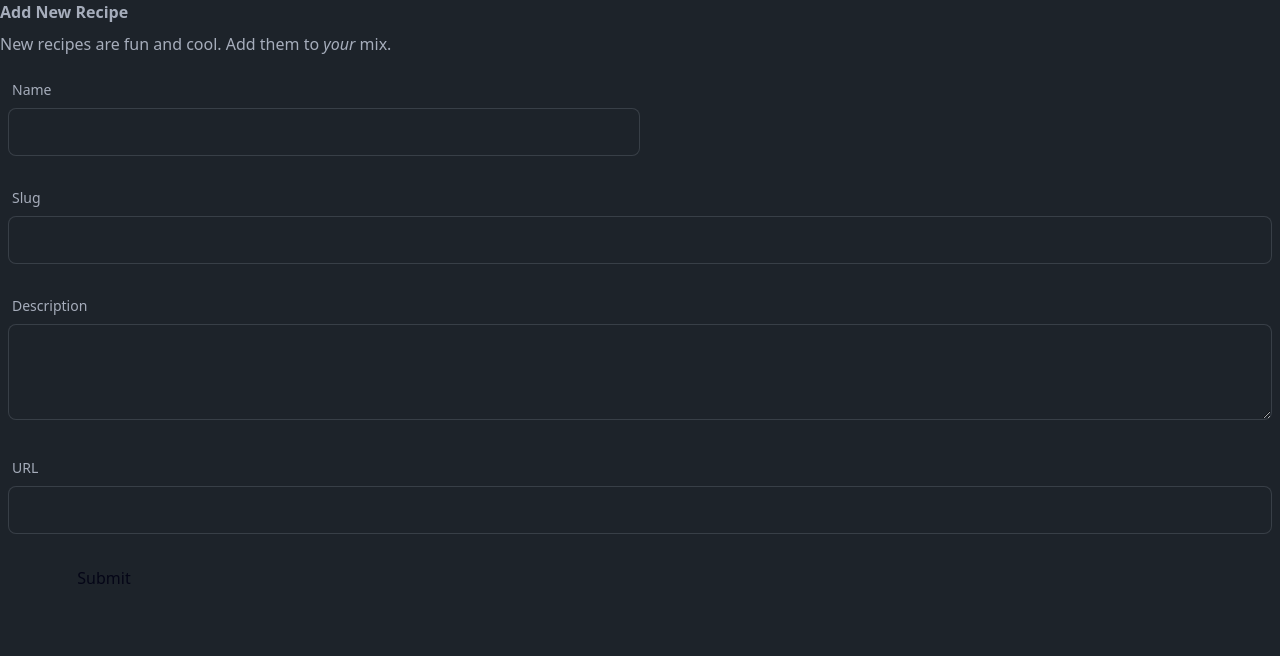
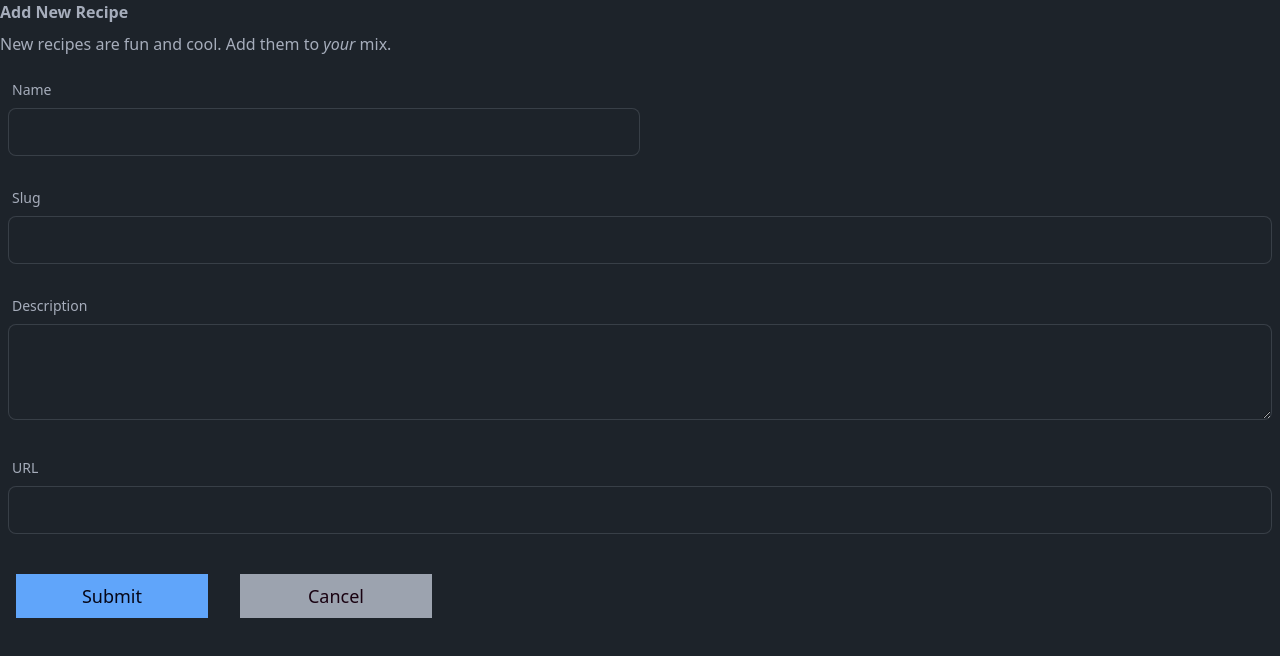
Before and after one commit to bensandee/dinnermix, a Next.js app: page /recipes/add in a window 1280 px wide. Shown: the top 656 px of the page. Built offline with nearby package versions, Linux system fonts and the light colour scheme; no server answers; what drizzle-zod would draw is missing.

Commit message:
feat: add cancel button to add recipe

```diff
--- a/src/app/recipes/add/page.tsx
+++ b/src/app/recipes/add/page.tsx
@@ -6,6 +6,7 @@ import { insertRecipeAction } from "@/components/actions";
 import { slugify } from "@/lib/slugify";
 import { zodResolver } from "@hookform/resolvers/zod";
 import { z } from "zod";
+import { useRouter } from "next/navigation";
 
 const formSchema = z.object({
   name: z.string().min(8),
@@ -103,6 +104,7 @@ export default function AddRecipe() {
       </div>
       <div className="relative p-2 w-full"></div>
       <SubmitButton />
+      <CancelButton />
     </form>
   );
 }
@@ -114,12 +116,10 @@ const FieldErrorMessage = ({ error }: { error?: FieldError }) => {
 };
 
 const SubmitButton = () => {
-  "use client";
-
   const { pending } = useFormStatus();
   return (
     <Button
-      className="btn-primary absolute p-2 w-48 left-2"
+      className="btn-primary bg-blue-400 text-lg p-2 w-48 m-4 hover:bg-blue-500"
       type="submit"
       aria-disabled={pending}
     >
@@ -127,3 +127,21 @@ const SubmitButton = () => {
     </Button>
   );
 };
+
+const CancelButton = () => {
+  const router = useRouter();
+
+  const onCancel = () => {
+    router.back();
+  };
+
+  return (
+    <Button
+      className="btn-secondary bg-gray-400 text-lg p-2 w-48 m-4 hover:bg-gray-500"
+      type="button"
+      onClick={onCancel}
+    >
+      Cancel
+    </Button>
+  );
+};
```
